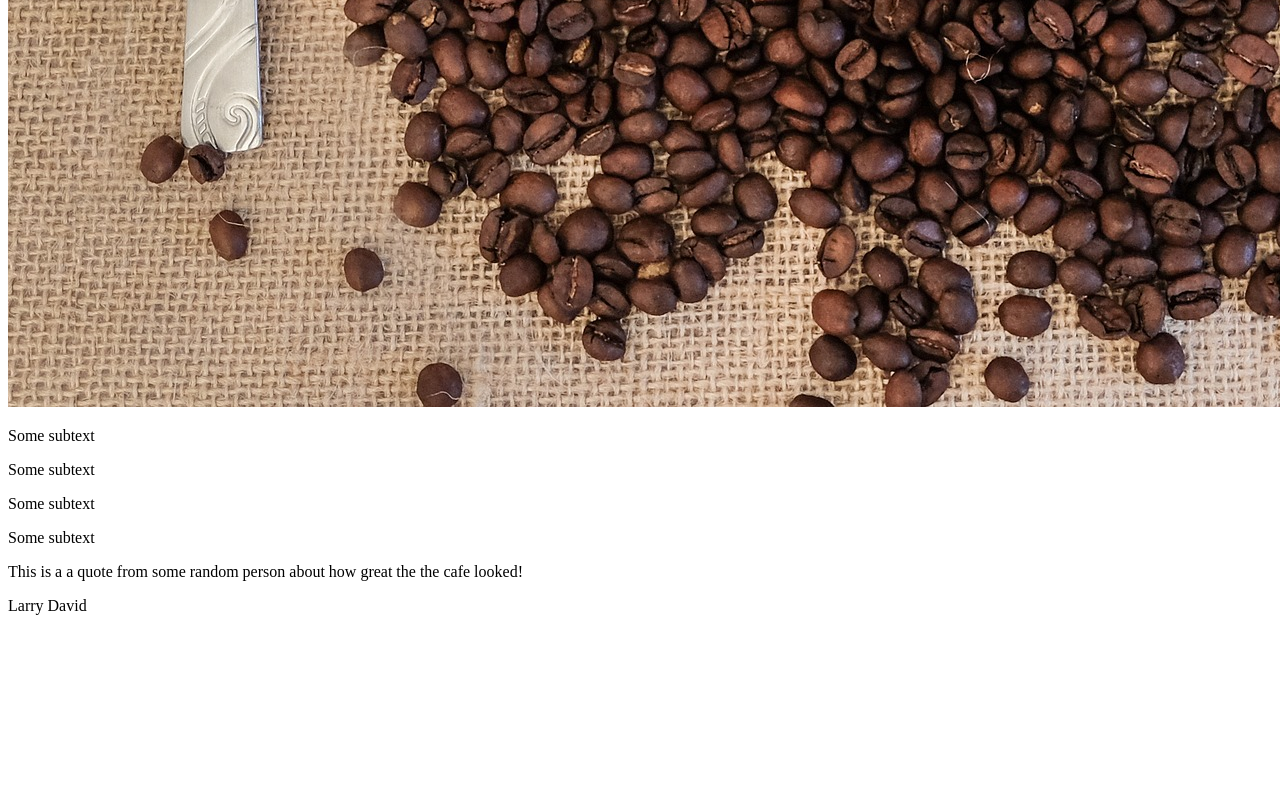
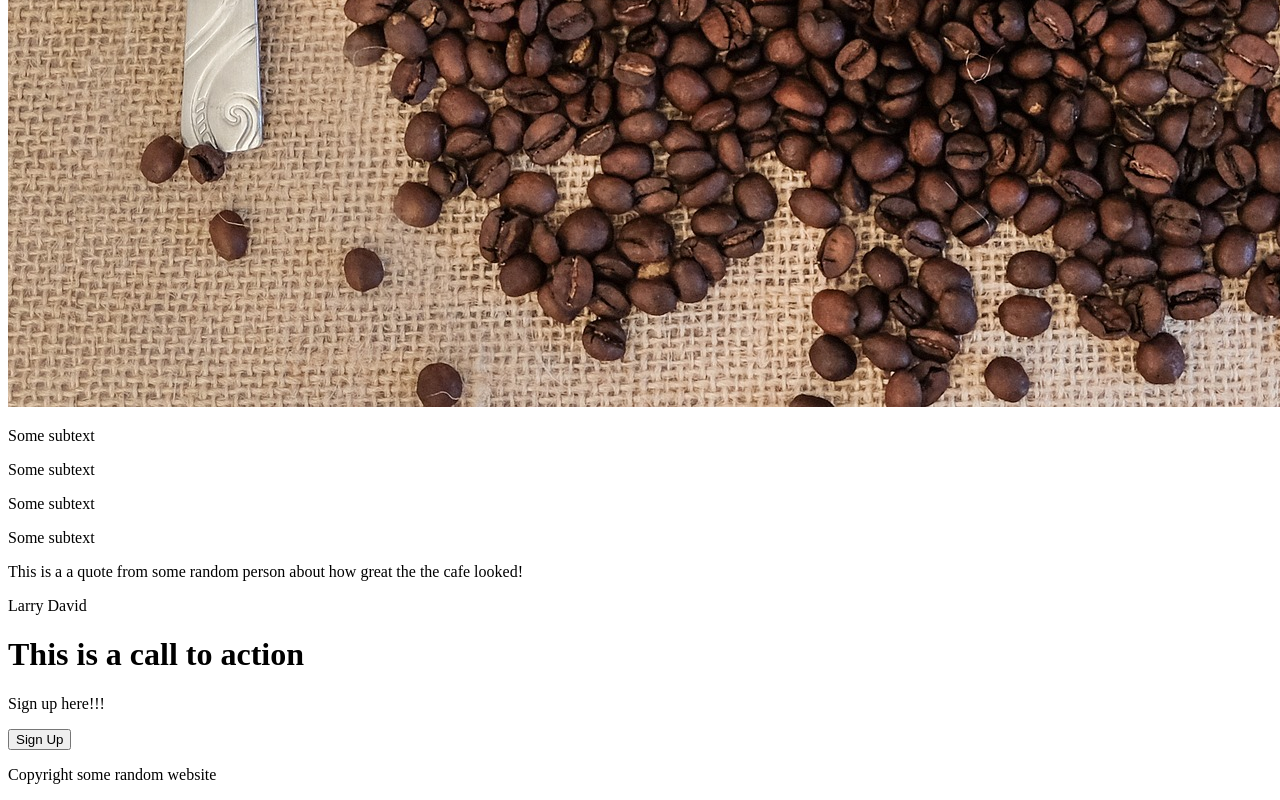
Before and after one commit to Cuthbert6885/websitetest, a plain HTML site: page index.html in a window 1280 px wide. Shown: the part 5931-6731 px from the top of the page. Before the commit the page ends 6562 px from the top, so only its background shows below. Drawn offline with Linux system fonts and the light colour scheme.

Commit message:
Finished the call to action and the footer html

```diff
--- a/index.html
+++ b/index.html
@@ -46,6 +46,18 @@
       <p class="signature"> Larry David </p>
     </div>
 
+    <div class="call-to-action">
+      <div class="main">
+        <h1> This is a call to action </h1>
+        <p> Sign up here!!! </p>
+        <button class="sign-up"> Sign Up </button>
+      </div>
+    </div>
+
+    <div class="footer">
+      <p> Copyright some random website </p>
+    </div>
+
     </div>
 </body>
 </html>
```
